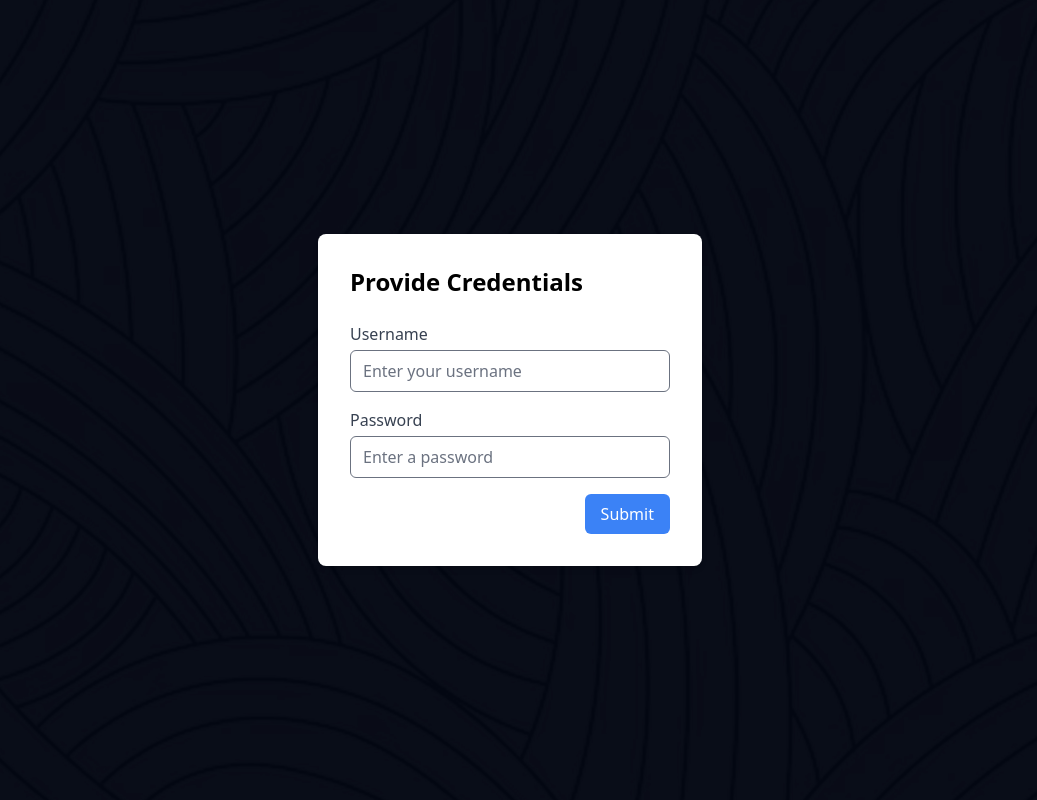
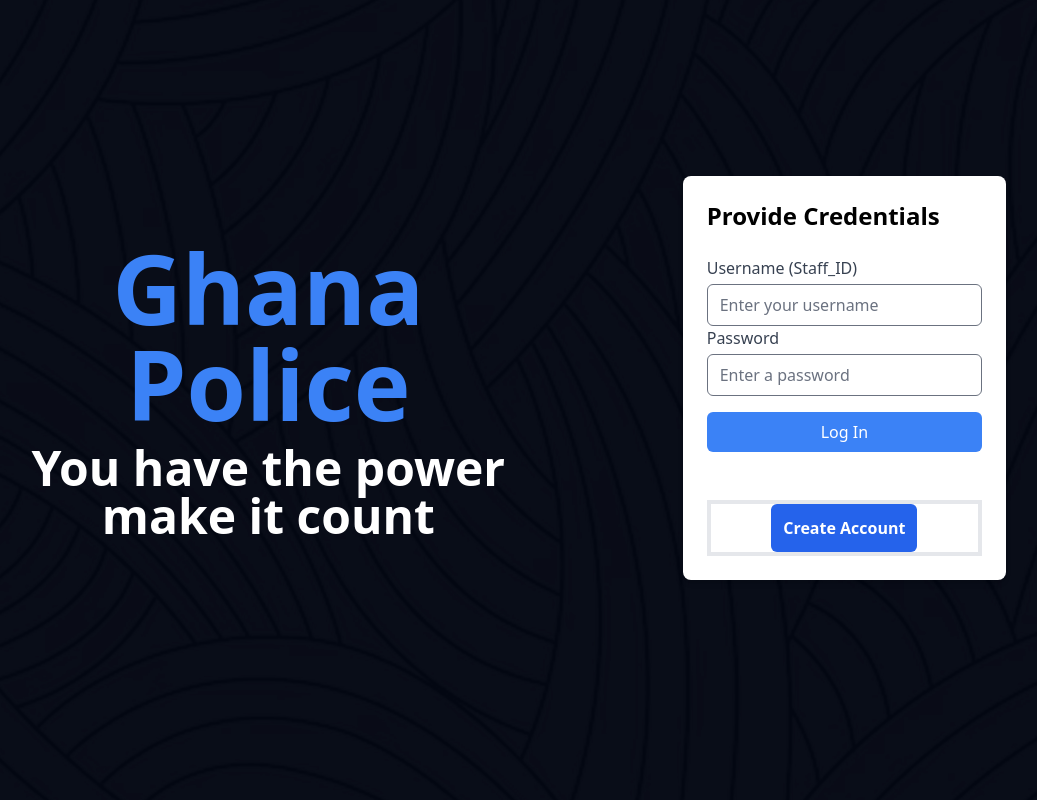
Before and after one commit to Khofi-Adjei007/watchtower, a Django app: page /home/login_screen/ in a window 1280 px wide. Shown: the whole page, without its empty margins (130-1167 px from the left). Run offline with Django 4.2, Linux system fonts and the light colour scheme; some libraries are stand-ins or nearby versions.

Commit message:
Landing/Login Page: (landing access page/login page effectively built and completed, next homepage

```diff
--- a/home/templates/login_screen.html
+++ b/home/templates/login_screen.html
@@ -11,33 +11,43 @@
     {% tailwind_css %}
 </head>
 <body>
-    <div class="min-h-screen py-6 bg-cover bg-center" style="background-image: url({%static '/images/24565.jpg' %} );">
-            <div class="min-h-screen flex items-center justify-center">
-                <div class="bg-white p-8 rounded-lg shadow-md w-96">
+    <div class="min-h-screen py-44 px-36 bg-cover bg-center" style="background-image: url({%static '/images/24565.jpg' %} );">
+
+        <!--Start of Staff ID-->
+        <div class="min-h-10 flex flex-col-2 justify-center">
+            <div class="text-white font-semibold text-center mb-4 text-5xl mt-16">
+                <h1 id="heading_text" class="text-blue-500 font-semibold text-center text-8xl mb-3">Ghana Police</h1>
+                <h1 id="power_slogan">You have the power <br> make it count</h1>
+            </div>
+
+            <div class="bg-white p-6 rounded-lg shadow-md w-96 ml-40">
                 <h1 class="text-2xl font-semibold mb-6">Provide Credentials</h1>
 
                 <form method="post">
-                        {% csrf_token %}
-
-                        <div class="mb-4">
-                            <label for="username" class="block text-gray-700">Username</label>
-                            <input type="text" id="username" name="username" placeholder="Enter your username" class="w-full px-3 py-2 mt-1 rounded-md focus:outline-none focus:ring focus:ring-blue-500 focus:border-blue-500">
+                    <div class="mb-5">
+                        <label for="username" class="block text-gray-700">Username (Staff_ID) </label>
+                        <input type="text" id="username" name="username" placeholder="Enter your username" class="w-full px-3 py-2 mt-1 rounded-md focus:outline-none focus:ring focus:ring-blue-500 focus:border-blue-500 text-left">
                     </div>
 
                     <div class="mb-4">
                         <label for="password" class="block text-gray-700">Password</label>
-                            <input type="password" id="password" name="password" placeholder="Enter a password" class="w-full px-3 py-2 mt-1 rounded-md focus:outline-none focus:ring focus:ring-blue-500 focus:border-blue-500">
+                        <input type="password" id="password" name="password" placeholder="Enter a password" class="w-full px-3 py-2 mt-1 rounded-md focus:outline-none focus:ring focus:ring-blue-500 focus:border-blue-500 text-left">
                     </div>
 
-                        <div class="text-right">
-                            <button type="submit" class="px-4 py-2 bg-blue-500 text-white rounded-md hover:bg-blue-600 focus:outline-none focus:bg-blue-600">Submit</button>
+                    <div class="text-center">
+                        <button type="submit" class=" w-full px-4 py-2 bg-blue-500 text-white rounded-md hover:bg-blue-600 focus:outline-none focus:bg-blue-600">Log In</button>
+                    </div>
+
+
+                    <div class="justify-center items-center border-4  mt-12 text-center">
+                        <button type="button" name="create_account" class="bg-blue-600 p-3 font-semibold text-white text-center rounded-md divide-y divide-gray-400 focus:outline-none focus:ring focus:ring-blue-500">Create Account</button>
                     </div>
                 </form>
-                </div>
-            </div>
-        </div>
+
 
             </div>
         </div>
+        <!--End of Staff ID-->
+    </div>
 </body>
 </html>
--- a/theme/static/css/dist/styles.css
+++ b/theme/static/css/dist/styles.css
@@ -1,5 +1,5 @@
 /*
-! tailwindcss v3.4.1 | MIT License | https://tailwindcss.com
+! tailwindcss v3.4.3 | MIT License | https://tailwindcss.com
 */
 
 /*
@@ -211,6 +211,8 @@
   /* 1 */
   line-height: inherit;
   /* 1 */
+  letter-spacing: inherit;
+  /* 1 */
   color: inherit;
   /* 1 */
   margin: 0;
@@ -234,9 +236,9 @@
 */
 
 button,
-[type='button'],
-[type='reset'],
-[type='submit'] {
+input:where([type='button']),
+input:where([type='reset']),
+input:where([type='submit']) {
   -webkit-appearance: button;
   /* 1 */
   background-color: transparent;
@@ -687,6 +689,10 @@
   --tw-backdrop-opacity:  ;
   --tw-backdrop-saturate:  ;
   --tw-backdrop-sepia:  ;
+  --tw-contain-size:  ;
+  --tw-contain-layout:  ;
+  --tw-contain-paint:  ;
+  --tw-contain-style:  ;
 }
 
 ::backdrop {
@@ -737,6 +743,10 @@
   --tw-backdrop-opacity:  ;
   --tw-backdrop-saturate:  ;
   --tw-backdrop-sepia:  ;
+  --tw-contain-size:  ;
+  --tw-contain-layout:  ;
+  --tw-contain-paint:  ;
+  --tw-contain-style:  ;
 }
 
 .container {
@@ -851,44 +861,80 @@
   margin-right: auto;
 }
 
+.mb-4 {
+  margin-bottom: 1rem;
+}
+
+.mb-6 {
+  margin-bottom: 1.5rem;
+}
+
+.ml-2 {
+  margin-left: 0.5rem;
+}
+
+.ml-3 {
+  margin-left: 0.75rem;
+}
+
+.mt-1 {
+  margin-top: 0.25rem;
+}
+
+.mt-2 {
+  margin-top: 0.5rem;
+}
+
+.mt-4 {
+  margin-top: 1rem;
+}
+
+.mb-10 {
+  margin-bottom: 2.5rem;
+}
+
+.ml-auto {
+  margin-left: auto;
+}
+
+.ml-24 {
+  margin-left: 6rem;
+}
+
+.ml-28 {
+  margin-left: 7rem;
+}
+
+.ml-32 {
+  margin-left: 8rem;
+}
+
+.ml-40 {
+  margin-left: 10rem;
+}
+
+.mt-16 {
+  margin-top: 4rem;
+}
+
+.mt-20 {
+  margin-top: 5rem;
+}
+
+.mb-2 {
+  margin-bottom: 0.5rem;
+}
+
 .mb-3 {
   margin-bottom: 0.75rem;
 }
 
-.mb-4 {
-  margin-bottom: 1rem;
-}
-
-.mb-5 {
-  margin-bottom: 1.25rem;
-}
-
-.mb-6 {
-  margin-bottom: 1.5rem;
-}
-
-.ml-2 {
-  margin-left: 0.5rem;
-}
-
-.ml-3 {
-  margin-left: 0.75rem;
-}
-
-.mt-1 {
-  margin-top: 0.25rem;
-}
-
-.mt-2 {
-  margin-top: 0.5rem;
-}
-
-.mt-4 {
-  margin-top: 1rem;
-}
-
-.mt-6 {
-  margin-top: 1.5rem;
+.mt-8 {
+  margin-top: 2rem;
+}
+
+.mt-12 {
+  margin-top: 3rem;
 }
 
 .block {
@@ -911,18 +957,10 @@
   display: none;
 }
 
-.h-12 {
-  height: 3rem;
-}
-
 .h-16 {
   height: 4rem;
 }
 
-.h-28 {
-  height: 7rem;
-}
-
 .h-4 {
   height: 1rem;
 }
@@ -947,8 +985,8 @@
   min-height: 100vh;
 }
 
-.w-28 {
-  width: 7rem;
+.min-h-10 {
+  min-height: 2.5rem;
 }
 
 .w-4 {
@@ -1113,6 +1151,10 @@
   border-width: 0px;
 }
 
+.border-4 {
+  border-width: 4px;
+}
+
 .border-b {
   border-bottom-width: 1px;
 }
@@ -1185,6 +1227,11 @@
   background-color: rgb(255 255 255 / var(--tw-bg-opacity));
 }
 
+.bg-blue-600 {
+  --tw-bg-opacity: 1;
+  background-color: rgb(37 99 235 / var(--tw-bg-opacity));
+}
+
 .bg-cover {
   background-size: cover;
 }
@@ -1215,6 +1262,10 @@
 
 .p-8 {
   padding: 2rem;
+}
+
+.p-6 {
+  padding: 1.5rem;
 }
 
 .px-0 {
@@ -1257,11 +1308,66 @@
   padding-bottom: 0.625rem;
 }
 
+.py-6 {
+  padding-top: 1.5rem;
+  padding-bottom: 1.5rem;
+}
+
+.py-4 {
+  padding-top: 1rem;
+  padding-bottom: 1rem;
+}
+
+.py-8 {
+  padding-top: 2rem;
+  padding-bottom: 2rem;
+}
+
+.py-16 {
+  padding-top: 4rem;
+  padding-bottom: 4rem;
+}
+
 .py-24 {
   padding-top: 6rem;
   padding-bottom: 6rem;
 }
 
+.px-24 {
+  padding-left: 6rem;
+  padding-right: 6rem;
+}
+
+.px-36 {
+  padding-left: 9rem;
+  padding-right: 9rem;
+}
+
+.py-28 {
+  padding-top: 7rem;
+  padding-bottom: 7rem;
+}
+
+.py-32 {
+  padding-top: 8rem;
+  padding-bottom: 8rem;
+}
+
+.py-36 {
+  padding-top: 9rem;
+  padding-bottom: 9rem;
+}
+
+.py-44 {
+  padding-top: 11rem;
+  padding-bottom: 11rem;
+}
+
+.px-8 {
+  padding-left: 2rem;
+  padding-right: 2rem;
+}
+
 .pb-3 {
   padding-bottom: 0.75rem;
 }
@@ -1284,6 +1390,10 @@
 
 .pt-2 {
   padding-top: 0.5rem;
+}
+
+.text-left {
+  text-align: left;
 }
 
 .text-center {
@@ -1322,6 +1432,26 @@
   line-height: 1.25rem;
 }
 
+.text-4xl {
+  font-size: 2.25rem;
+  line-height: 2.5rem;
+}
+
+.text-8xl {
+  font-size: 6rem;
+  line-height: 1;
+}
+
+.text-6xl {
+  font-size: 3.75rem;
+  line-height: 1;
+}
+
+.text-7xl {
+  font-size: 4.5rem;
+  line-height: 1;
+}
+
 .font-bold {
   font-weight: 700;
 }
@@ -1332,10 +1462,6 @@
 
 .font-semibold {
   font-weight: 600;
-}
-
-.italic {
-  font-style: italic;
 }
 
 .leading-normal {
@@ -1389,6 +1515,11 @@
 .text-white {
   --tw-text-opacity: 1;
   color: rgb(255 255 255 / var(--tw-text-opacity));
+}
+
+.text-blue-500 {
+  --tw-text-opacity: 1;
+  color: rgb(59 130 246 / var(--tw-text-opacity));
 }
 
 .opacity-0 {
@@ -1479,11 +1610,6 @@
   background-color: rgb(31 41 55 / var(--tw-bg-opacity));
 }
 
-.hover\:bg-pink-700:hover {
-  --tw-bg-opacity: 1;
-  background-color: rgb(190 24 93 / var(--tw-bg-opacity));
-}
-
 .hover\:text-gray-900:hover {
   --tw-text-opacity: 1;
   color: rgb(17 24 39 / var(--tw-text-opacity));
@@ -1589,10 +1715,6 @@
     display: none;
   }
 
-  .sm\:w-3\/4 {
-    width: 75%;
-  }
-
   .sm\:flex-row {
     flex-direction: row;
   }
@@ -1633,17 +1755,7 @@
   }
 }
 
-@media (min-width: 768px) {
-  .md\:w-1\/2 {
-    width: 50%;
-  }
-}
-
 @media (min-width: 1024px) {
-  .lg\:w-1\/3 {
-    width: 33.333333%;
-  }
-
   .lg\:w-1\/4 {
     width: 25%;
   }
```
Also changed, not shown: package.json (+25 -1 lines), package-lock.json. Lines whose indentation alone changed are shown as unchanged.
